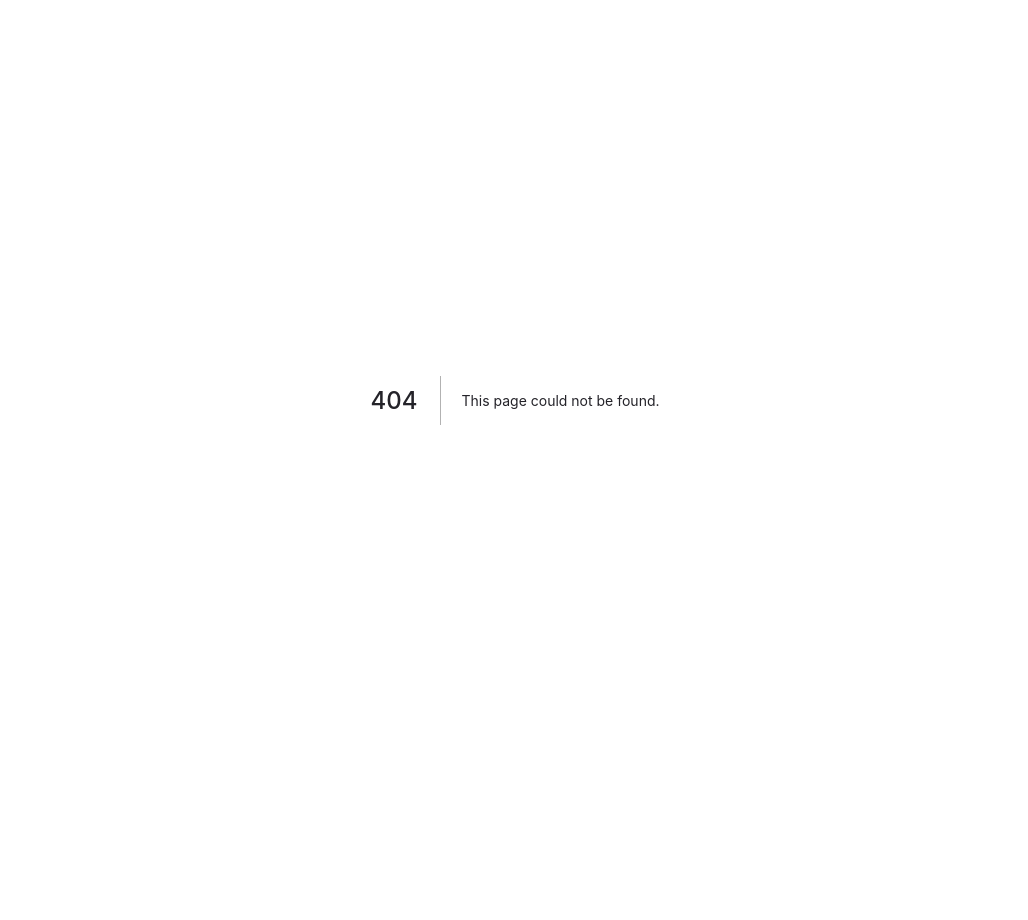
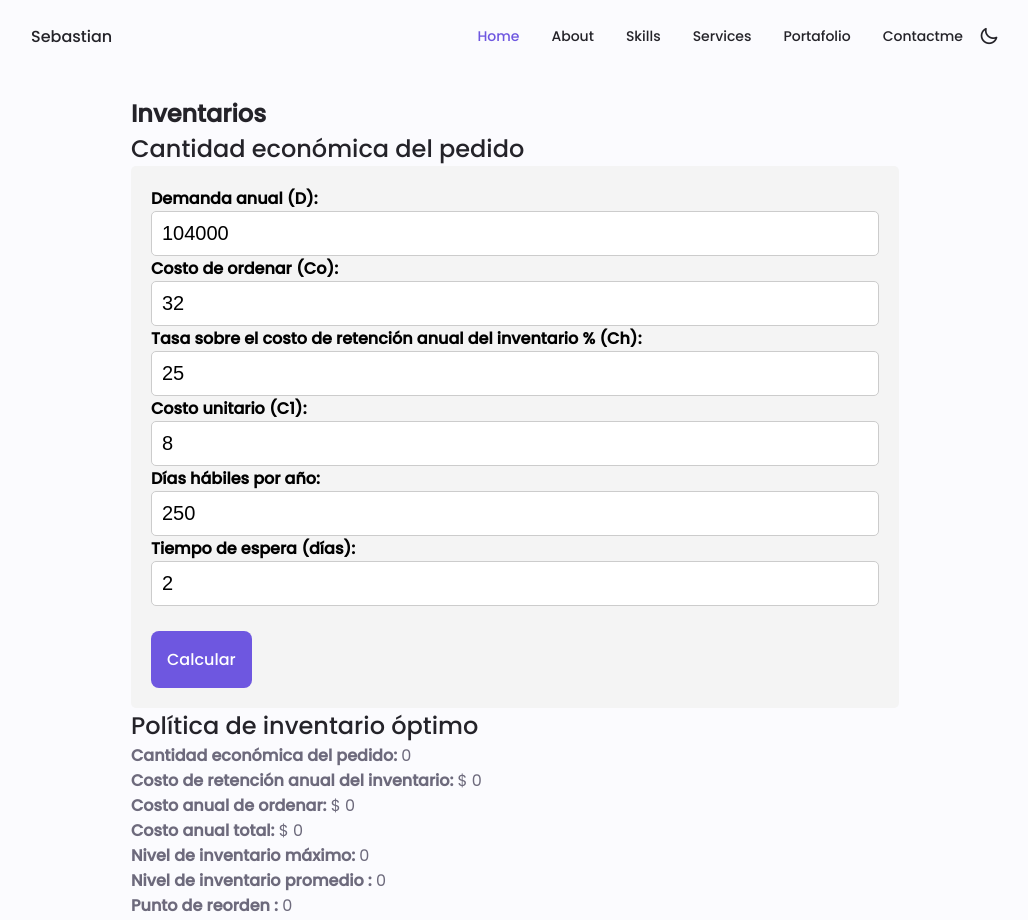
Before and after one commit to Jhonsebastianas/portafolio, a Next.js app: page /investigacion-de-operaciones in a window 1280 px wide. Before the commit this address had no page. Shown: the top 920 px of the page, without its empty margins (125-1153 px from the left). Before the commit the page ends 800 px from the top, so only its background shows below. Built offline with nearby package versions, Linux system fonts and the light colour scheme.

Commit message:
Materia U

```diff
--- /dev/null
+++ b/src/pages/investigacion-de-operaciones/index.js
@@ -0,0 +1,150 @@
+import Button from "@components/commons/button";
+import Layout from "@components/layouts/Layout";
+import { useState } from "react";
+import styled from "styled-components";
+
+class CantidadEconomicaPedido {
+    demandaAnual = 104000;
+    costoOrdenar = 32;
+    tasaCostoRetencionAnualInventario = 25; // porcentaje
+    costoUnitario = 8;
+    diasHabilAno = 250;
+    tiempoEspera = 2;
+}
+
+class CantidadEconomicaProduccion extends CantidadEconomicaPedido {
+    tasaProduccionDiaria = 0;
+}
+
+class InventarioCompraOptimo {
+    cantidadEconomicaPedido = 0;
+    costeRetencionAnualInventario = 0;
+    costeAnualOrdenar = 0;
+    costeAnualTotal = 0;
+    nivelInventarioMaximo = 0;
+    nivelInventarioPromedio = 0;
+    puntoReorden = 0;
+    numeroPedidosAno = 0;
+    tiempoCiclo = 0;
+}
+
+export const StyledForm = styled.form`
+  background-color: #f4f4f4;
+  padding: 20px;
+  border-radius: 5px;
+`
+
+export const StyledLabel = styled.label`
+  margin-bottom: 5px;
+  font-weight: bold;
+  color: ${props => props.invalid ? 'red' : 'black'};
+`
+
+export const StyledInput = styled.input`
+  width: 100%;
+  padding: 10px;
+  border: 1px solid #ccc;
+  font-size: 1.25rem;
+  border-radius: 5px;
+`
+
+export default function Home() {
+
+    const FIXED = 3;
+
+    const [inventarioCompraOptimo, setInventarioCompraOptimo] = useState(new InventarioCompraOptimo());
+
+    const [cantidadEconomicaPedido, setCantidadEconomicaPedido] = useState(new CantidadEconomicaPedido());
+
+    const calcularInventarioCompraOptimo = (e) => {
+        e.preventDefault();
+        const calculos = new InventarioCompraOptimo();
+        const D = cantidadEconomicaPedido.demandaAnual;
+        const Co = cantidadEconomicaPedido.costoOrdenar;
+        const Ch = cantidadEconomicaPedido.tasaCostoRetencionAnualInventario;
+        const ChPorcentual = Ch / 100;
+        const C1 = cantidadEconomicaPedido.costoUnitario;
+        const Q = Math.sqrt((2 * D * Co)/(ChPorcentual * C1));
+
+        console.log({D, Co, Ch, C1, Q})
+
+        calculos.cantidadEconomicaPedido = Q;
+        calculos.costeRetencionAnualInventario = (1/2) * calculos.cantidadEconomicaPedido * (ChPorcentual * C1);
+        calculos.costeAnualOrdenar = ((D/Q) * Co);
+        calculos.costeAnualTotal = (calculos.costeRetencionAnualInventario + calculos.costeAnualOrdenar);
+        calculos.nivelInventarioMaximo = calculos.cantidadEconomicaPedido;
+        calculos.nivelInventarioPromedio = calculos.cantidadEconomicaPedido / 2;
+        calculos.puntoReorden = (D / cantidadEconomicaPedido.diasHabilAno) * cantidadEconomicaPedido.tiempoEspera;
+        calculos.numeroPedidosAno = D / calculos.cantidadEconomicaPedido;
+        calculos.tiempoCiclo = cantidadEconomicaPedido.diasHabilAno / calculos.numeroPedidosAno;
+
+        for (const [key, value] of Object.entries(calculos)) {
+            calculos[key] = value.toFixed(FIXED);
+        }
+        setInventarioCompraOptimo({...calculos});
+    }
+
+    const handleChange = (event) => {
+        const { name, value } = event.target;
+        setCantidadEconomicaPedido({ ...cantidadEconomicaPedido, [name]: (value != null && value != '') ? parseFloat(value) : value });
+    }
+
+    return (
+      <Layout>
+        <section className="home section" id="home">
+            <div className="container">
+                <h1>Inventarios</h1>
+                <h2>Cantidad económica del pedido</h2>
+                <StyledForm>
+                    <div>
+                        <StyledLabel>Demanda anual (D): </StyledLabel>
+                        <StyledInput onChange={handleChange} id="demandaAnual" name="demandaAnual" type="number" value={cantidadEconomicaPedido.demandaAnual} />
+                    </div>
+                    <div>
+                        <StyledLabel>Costo de ordenar (Co): </StyledLabel>
+                        <StyledInput onChange={handleChange} id="costoOrdenar" name="costoOrdenar" type="number" value={cantidadEconomicaPedido.costoOrdenar} />
+                    </div>
+                    <div>
+                        <StyledLabel>Tasa sobre el costo de retención
+                        anual del inventario % (Ch):  </StyledLabel>
+                        <StyledInput onChange={handleChange} id="tasaCostoRetencionAnualInventario" name="tasaCostoRetencionAnualInventario" type="number" value={cantidadEconomicaPedido.tasaCostoRetencionAnualInventario} />
+                    </div>
+                    <div>
+                        <StyledLabel>Costo unitario (C1): </StyledLabel>
+                        <StyledInput onChange={handleChange} id="costoUnitario" name="costoUnitario" type="number" value={cantidadEconomicaPedido.costoUnitario} />
+                    </div>
+                    <div>
+                        <StyledLabel>Días hábiles por año: </StyledLabel>
+                        <StyledInput onChange={handleChange} id="diasHabilAno" name="diasHabilAno" type="number" value={cantidadEconomicaPedido.diasHabilAno} />
+                    </div>
+                    <div>
+                        <StyledLabel>Tiempo de espera (días): </StyledLabel>
+                        <StyledInput onChange={handleChange} id="tiempoEspera" name="tiempoEspera" type="number" value={cantidadEconomicaPedido.tiempoEspera} />
+                    </div>
+                    <br></br>
+                    <div>
+                        <Button type="submit" onClick={calcularInventarioCompraOptimo}>
+                            Calcular
+                        </Button>
+                    </div>
+
+
+                </StyledForm>
+
+                <div>
+                    <h2>Política de inventario óptimo</h2>
+                    <p><strong>Cantidad económica del pedido: </strong> {inventarioCompraOptimo.cantidadEconomicaPedido} </p>
+                    <p><strong>Costo de retención anual del inventario: </strong> $ {inventarioCompraOptimo.costeRetencionAnualInventario}</p>
+                    <p><strong>Costo anual de ordenar: </strong> $ {inventarioCompraOptimo.costeAnualOrdenar}</p>
+                    <p><strong>Costo anual total:</strong> $ {inventarioCompraOptimo.costeAnualTotal}</p>
+                    <p><strong>Nivel de inventario máximo: </strong>{ inventarioCompraOptimo.nivelInventarioMaximo}</p>
+                    <p><strong>Nivel de inventario promedio :</strong> {inventarioCompraOptimo.nivelInventarioPromedio}</p>
+                    <p><strong>Punto de reorden :</strong> { inventarioCompraOptimo.puntoReorden}</p>
+                    <p><strong>Número de pedidos por año :</strong> {inventarioCompraOptimo.numeroPedidosAno}</p>
+                    <p><strong>Tiempo de ciclo (días): </strong> {inventarioCompraOptimo.tiempoCiclo}</p>
+                </div>
+            </div>
+        </section>
+      </Layout>
+    )
+  }
```
